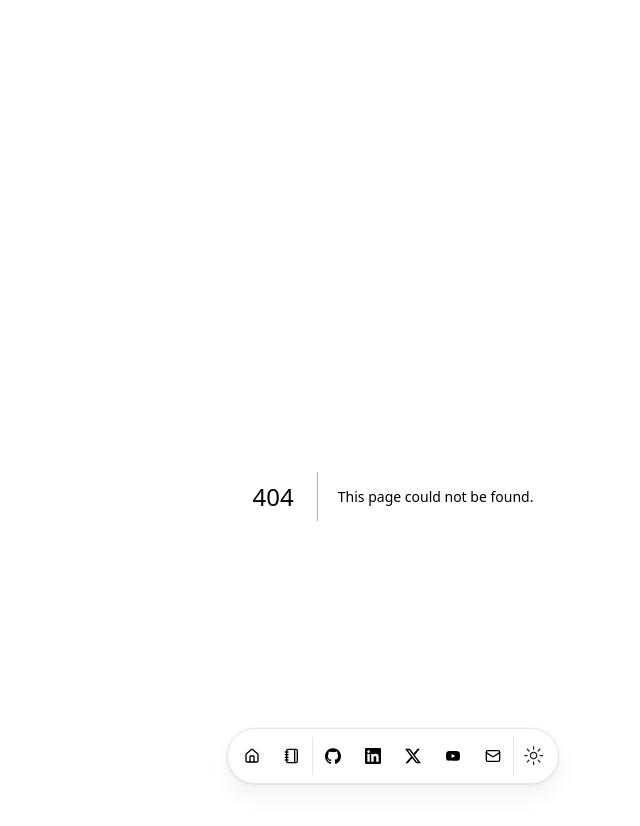
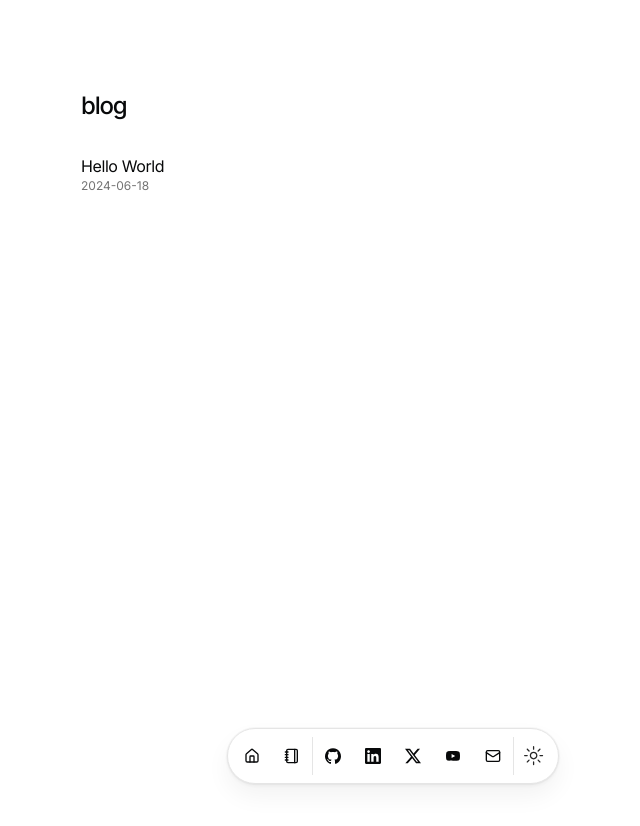
Before and after one commit to dhanushk-offl/dhanu, a Next.js app: page /blog in a window 1280 px wide. Before the commit this address had no page. Shown: the top 826 px of the page, without its empty margins (247-887 px from the left). After the commit the page ends 800 px from the top, so only its background shows below. Built offline with nearby package versions, Linux system fonts and the light colour scheme.

Commit message:
Revert "Removed Unwanted Stuffs ✨"
This reverts commit fb005af06cb465c91d0fd1fab5367876d9f4a5a9.

```diff
--- /dev/null
+++ b/src/app/blog/[slug]/page.tsx
@@ -0,0 +1,107 @@
+import { getBlogPosts, getPost } from "@/data/blog";
+import { DATA } from "@/data/resume";
+import { formatDate } from "@/lib/utils";
+import type { Metadata } from "next";
+import { notFound } from "next/navigation";
+import { Suspense } from "react";
+
+export async function generateStaticParams() {
+  const posts = await getBlogPosts();
+  return posts.map((post) => ({ slug: post.slug }));
+}
+
+export async function generateMetadata({
+  params,
+}: {
+  params: {
+    slug: string;
+  };
+}): Promise<Metadata | undefined> {
+  let post = await getPost(params.slug);
+
+  let {
+    title,
+    publishedAt: publishedTime,
+    summary: description,
+    image,
+  } = post.metadata;
+  let ogImage = image ? `${DATA.url}${image}` : `${DATA.url}/og?title=${title}`;
+
+  return {
+    title,
+    description,
+    openGraph: {
+      title,
+      description,
+      type: "article",
+      publishedTime,
+      url: `${DATA.url}/blog/${post.slug}`,
+      images: [
+        {
+          url: ogImage,
+        },
+      ],
+    },
+    twitter: {
+      card: "summary_large_image",
+      title,
+      description,
+      images: [ogImage],
+    },
+  };
+}
+
+export default async function Blog({
+  params,
+}: {
+  params: {
+    slug: string;
+  };
+}) {
+  let post = await getPost(params.slug);
+
+  if (!post) {
+    notFound();
+  }
+
+  return (
+    <section id="blog">
+      <script
+        type="application/ld+json"
+        suppressHydrationWarning
+        dangerouslySetInnerHTML={{
+          __html: JSON.stringify({
+            "@context": "https://schema.org",
+            "@type": "BlogPosting",
+            headline: post.metadata.title,
+            datePublished: post.metadata.publishedAt,
+            dateModified: post.metadata.publishedAt,
+            description: post.metadata.summary,
+            image: post.metadata.image
+              ? `${DATA.url}${post.metadata.image}`
+              : `${DATA.url}/og?title=${post.metadata.title}`,
+            url: `${DATA.url}/blog/${post.slug}`,
+            author: {
+              "@type": "Person",
+              name: DATA.name,
+            },
+          }),
+        }}
+      />
+      <h1 className="title font-medium text-2xl tracking-tighter max-w-[650px]">
+        {post.metadata.title}
+      </h1>
+      <div className="flex justify-between items-center mt-2 mb-8 text-sm max-w-[650px]">
+        <Suspense fallback={<p className="h-5" />}>
+          <p className="text-sm text-neutral-600 dark:text-neutral-400">
+            {formatDate(post.metadata.publishedAt)}
+          </p>
+        </Suspense>
+      </div>
+      <article
+        className="prose dark:prose-invert"
+        dangerouslySetInnerHTML={{ __html: post.source }}
+      ></article>
+    </section>
+  );
+}
--- /dev/null
+++ b/src/app/blog/page.tsx
@@ -0,0 +1,46 @@
+import BlurFade from "@/components/magicui/blur-fade";
+import { getBlogPosts } from "@/data/blog";
+import Link from "next/link";
+
+export const metadata = {
+  title: "Blog",
+  description: "My thoughts on software development, life, and more.",
+};
+
+const BLUR_FADE_DELAY = 0.04;
+
+export default async function BlogPage() {
+  const posts = await getBlogPosts();
+
+  return (
+    <section>
+      <BlurFade delay={BLUR_FADE_DELAY}>
+        <h1 className="font-medium text-2xl mb-8 tracking-tighter">blog</h1>
+      </BlurFade>
+      {posts
+        .sort((a, b) => {
+          if (
+            new Date(a.metadata.publishedAt) > new Date(b.metadata.publishedAt)
+          ) {
+            return -1;
+          }
+          return 1;
+        })
+        .map((post, id) => (
+          <BlurFade delay={BLUR_FADE_DELAY * 2 + id * 0.05} key={post.slug}>
+            <Link
+              className="flex flex-col space-y-1 mb-4"
+              href={`/blog/${post.slug}`}
+            >
+              <div className="w-full flex flex-col">
+                <p className="tracking-tight">{post.metadata.title}</p>
+                <p className="h-6 text-xs text-muted-foreground">
+                  {post.metadata.publishedAt}
+                </p>
+              </div>
+            </Link>
+          </BlurFade>
+        ))}
+    </section>
+  );
+}
```
